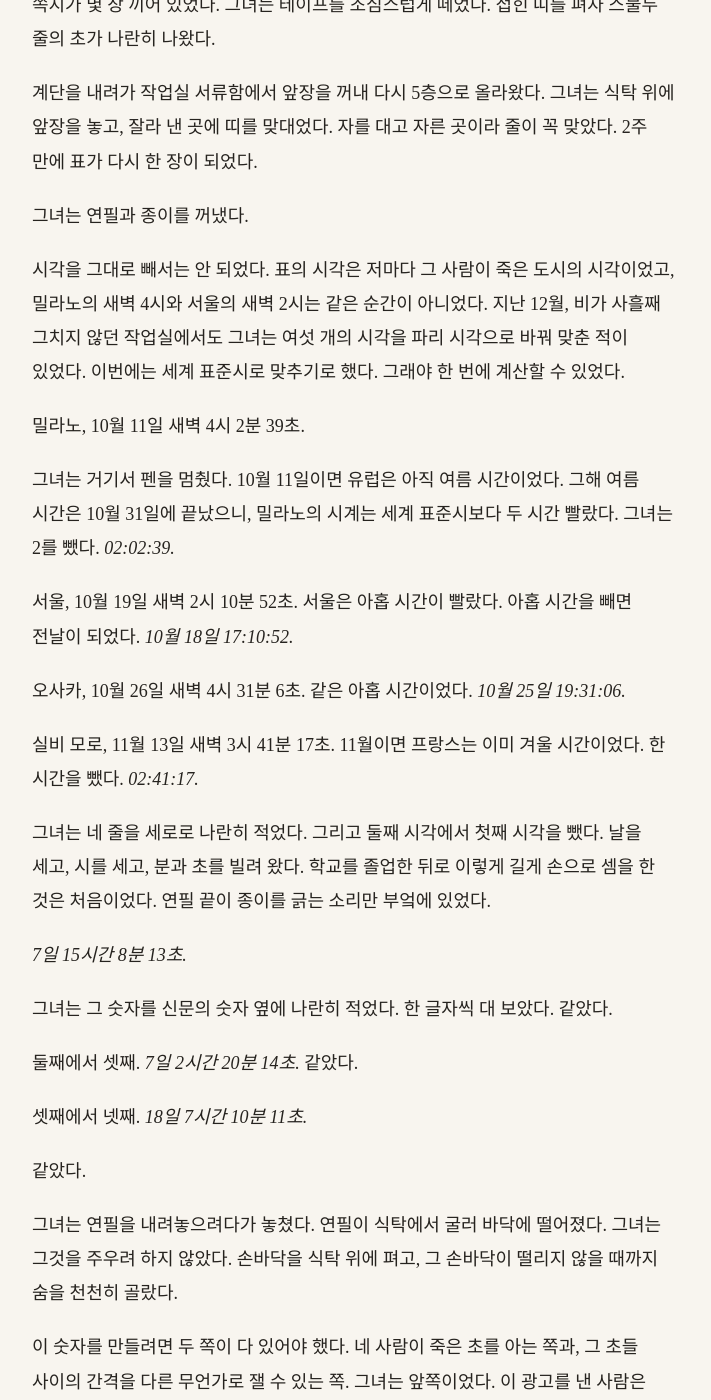
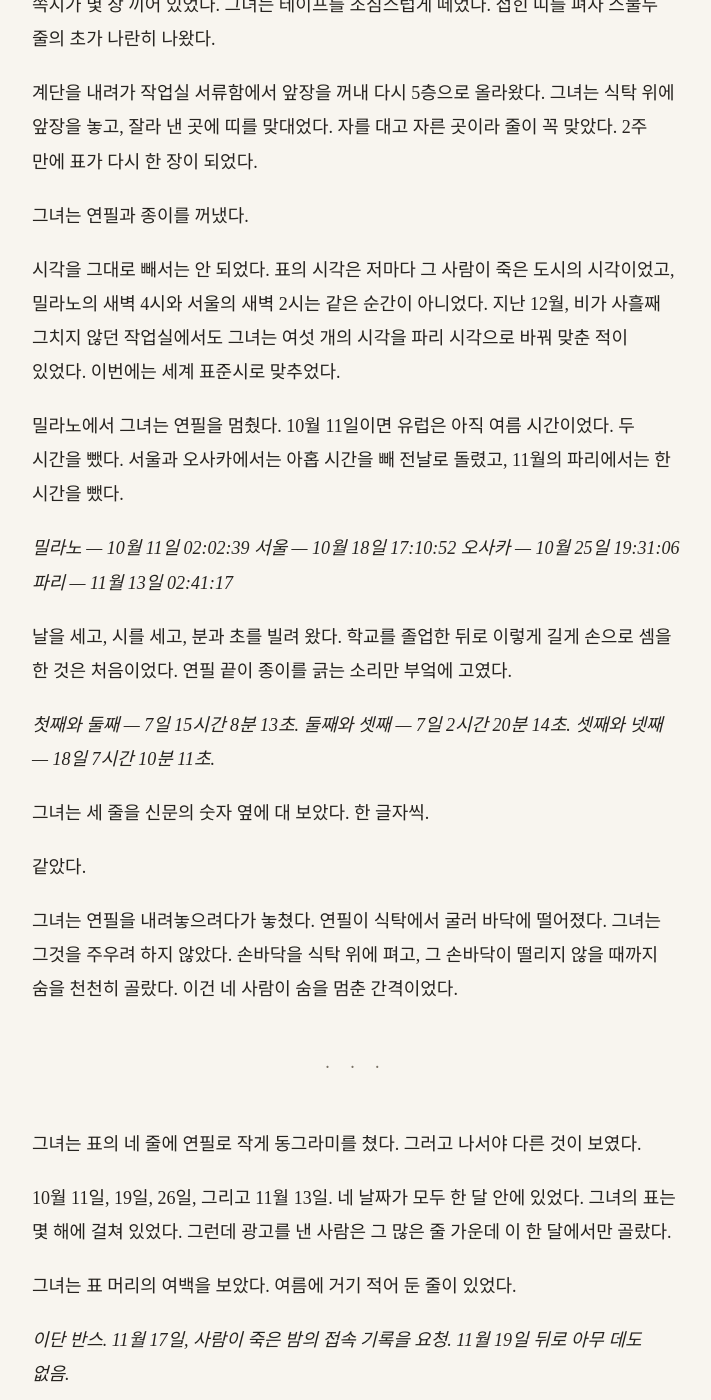
Before and after one commit to kangkkang/writer_s1_public, a Jekyll site: the page built from vol1/021.md, in a window 1280 px wide and 1400 px high, scrolled down 2056 px. Shown: the whole window, without its empty margins (284-995 px from the left). Built offline with Jekyll 4.4.1, drawn with Linux system fonts in a browser that asks for light colours; our own code applies the rules of GitHub Pages for plain Markdown files; some of the changed text lies outside the part shown.

Commit message:
Update from https://github.com/kangkkang/writer_s1/commit/0639c32322c35b53a23a48685a82c7b660963af3

```diff
--- a/vol1/021.md
+++ b/vol1/021.md
@@ -46,33 +46,26 @@
 
 그녀는 연필과 종이를 꺼냈다.
 
-시각을 그대로 빼서는 안 되었다. 표의 시각은 저마다 그 사람이 죽은 도시의 시각이었고, 밀라노의 새벽 4시와 서울의 새벽 2시는 같은 순간이 아니었다. 지난 12월, 비가 사흘째 그치지 않던 작업실에서도 그녀는 여섯 개의 시각을 파리 시각으로 바꿔 맞춘 적이 있었다. 이번에는 세계 표준시로 맞추기로 했다. 그래야 한 번에 계산할 수 있었다.
+시각을 그대로 빼서는 안 되었다. 표의 시각은 저마다 그 사람이 죽은 도시의 시각이었고, 밀라노의 새벽 4시와 서울의 새벽 2시는 같은 순간이 아니었다. 지난 12월, 비가 사흘째 그치지 않던 작업실에서도 그녀는 여섯 개의 시각을 파리 시각으로 바꿔 맞춘 적이 있었다. 이번에는 세계 표준시로 맞추었다.
 
-밀라노, 10월 11일 새벽 4시 2분 39초.
+밀라노에서 그녀는 연필을 멈췄다. 10월 11일이면 유럽은 아직 여름 시간이었다. 두 시간을 뺐다. 서울과 오사카에서는 아홉 시간을 빼 전날로 돌렸고, 11월의 파리에서는 한 시간을 뺐다.
 
-그녀는 거기서 펜을 멈췄다. 10월 11일이면 유럽은 아직 여름 시간이었다. 그해 여름 시간은 10월 31일에 끝났으니, 밀라노의 시계는 세계 표준시보다 두 시간 빨랐다. 그녀는 2를 뺐다. *02:02:39.*
+*밀라노 — 10월 11일 02:02:39*
+*서울 — 10월 18일 17:10:52*
+*오사카 — 10월 25일 19:31:06*
+*파리 — 11월 13일 02:41:17*
 
-서울, 10월 19일 새벽 2시 10분 52초. 서울은 아홉 시간이 빨랐다. 아홉 시간을 빼면 전날이 되었다. *10월 18일 17:10:52.*
+날을 세고, 시를 세고, 분과 초를 빌려 왔다. 학교를 졸업한 뒤로 이렇게 길게 손으로 셈을 한 것은 처음이었다. 연필 끝이 종이를 긁는 소리만 부엌에 고였다.
 
-오사카, 10월 26일 새벽 4시 31분 6초. 같은 아홉 시간이었다. *10월 25일 19:31:06.*
+*첫째와 둘째 — 7일 15시간 8분 13초.*
+*둘째와 셋째 — 7일 2시간 20분 14초.*
+*셋째와 넷째 — 18일 7시간 10분 11초.*
 
-실비 모로, 11월 13일 새벽 3시 41분 17초. 11월이면 프랑스는 이미 겨울 시간이었다. 한 시간을 뺐다. *02:41:17.*
-
-그녀는 네 줄을 세로로 나란히 적었다. 그리고 둘째 시각에서 첫째 시각을 뺐다. 날을 세고, 시를 세고, 분과 초를 빌려 왔다. 학교를 졸업한 뒤로 이렇게 길게 손으로 셈을 한 것은 처음이었다. 연필 끝이 종이를 긁는 소리만 부엌에 있었다.
-
-*7일 15시간 8분 13초.*
-
-그녀는 그 숫자를 신문의 숫자 옆에 나란히 적었다. 한 글자씩 대 보았다. 같았다.
-
-둘째에서 셋째. *7일 2시간 20분 14초.* 같았다.
-
-셋째에서 넷째. *18일 7시간 10분 11초.*
+그녀는 세 줄을 신문의 숫자 옆에 대 보았다. 한 글자씩.
 
 같았다.
 
-그녀는 연필을 내려놓으려다가 놓쳤다. 연필이 식탁에서 굴러 바닥에 떨어졌다. 그녀는 그것을 주우려 하지 않았다. 손바닥을 식탁 위에 펴고, 그 손바닥이 떨리지 않을 때까지 숨을 천천히 골랐다.
-
-이 숫자를 만들려면 두 쪽이 다 있어야 했다. 네 사람이 죽은 초를 아는 쪽과, 그 초들 사이의 간격을 다른 무언가로 잴 수 있는 쪽. 그녀는 앞쪽이었다. 이 광고를 낸 사람은 뒤쪽이거나, 둘 다를 가진 쪽이었다.
+그녀는 연필을 내려놓으려다가 놓쳤다. 연필이 식탁에서 굴러 바닥에 떨어졌다. 그녀는 그것을 주우려 하지 않았다. 손바닥을 식탁 위에 펴고, 그 손바닥이 떨리지 않을 때까지 숨을 천천히 골랐다. 이건 네 사람이 숨을 멈춘 간격이었다.
 
 ---
 
@@ -98,33 +91,25 @@
 
 ---
 
-이 숫자를 만들 수 있는 쪽은 둘이었다.
+이 숫자를 만들 수 있는 쪽은 둘뿐이었다.
 
-하나는 그 남자였다. 그가 밤의 접속 기록을 요청했다면, 그는 사람이 죽은 그 밤들에 무슨 일이 있었는지를 초까지 가지고 있을 것이었다. 그것이 무엇인지 그녀는 몰랐다. 그러나 그것이 그녀의 초와 맞아떨어진다면, 그는 그녀의 표의 다른 반쪽을 가진 사람이었다.
+1년 가까이 사라진 그 남자이거나, 그가 클리닉 서버에 남긴 요청을 통째로 쥐고 있는 쪽이거나. 그 남자라면 그는 그녀의 표의 다른 반쪽이었다. 서버를 가진 쪽이라면 두 반쪽을 다 가졌다. 죽은 사람들의 초를 적은 것도 그쪽의 기계였다.
 
-다른 하나는 그 요청이 있었다는 것을 아는 쪽이었다. 그 요청은 클리닉의 서버에 남아 있었다. 토마가 빼낸 종이 묶음의 맨 위 장도 그 서버에서 나온 것이었다. 그리고 죽은 사람들의 초는 클리닉의 기계가 기록했다. 그 기계와 그 서버를 가진 쪽이라면, 두 반쪽을 모두 가지고 있었다. 그쪽은 그녀가 알아보는지 보려고 광고를 낼 수 있었다.
-
-그녀는 그 생각을 한 번 더 따라갔다. 그쪽이라면 그녀의 집도 알았다. 새 수사관의 입에서 그녀의 주소가 먼저 나왔다.
+10월 19일, 새 수사관은 그녀가 어디에도 적지 않은 5층을 먼저 입에 올렸다. 그 2주 뒤에, 1년 가까이 아무 소식이 없던 숫자가 신문 맨 뒤에 나타났다. 톱니가 너무 매끄럽게 맞물렸다.
 
 *나를 없애려면 벌써 없앴을 거야. 그런데도 떠본다면, 그들이 찾는 건 내가 아니야. 내가 닿을 누군가야.*
 
-그리고 날짜가 있었다.
-
-10월 19일, 새 수사관은 그녀가 어디에도 적지 않은 5층을 먼저 말했다. 그 2주 뒤에 이 광고가 나왔다. 1년 가까이 아무 소식이 없던 사람이, 하필 그들이 그녀의 집을 안 지 2주 만에 나타난 것이었다.
-
-*너무 잘 맞아.*
-
-그녀는 그것이 기자의 의심이라는 것을 알았다. 맞아떨어지는 것을 먼저 의심하는 버릇이었다. 그 버릇이 그녀를 11년 동안 지켰다. 그러나 그 버릇이 사람을 지키지 못한 적이 한 번 있었다. 생클루에서 그녀는 토마를 믿지 않고 세 시간을 걸으며 뒤를 살폈다. 그래도 그날 새벽 테라스로 걸어 나가 죽은 것은 토마였다.
+맞아떨어지는 것을 먼저 의심하는 버릇이 그녀를 11년 동안 지켰다. 그러나 생클루에서 그녀가 토마를 믿지 않고 세 시간을 걸으며 뒤를 살피는 사이, 그날 새벽 테라스로 걸어 나가 죽은 것은 토마였다.
 
 이번에 테라스로 걸어 나가는 사람은 그녀일 수 있었다.
 
 *이 난에 같은 방식으로 답해 주십시오.*
 
-같은 방식이라면, 그녀도 숫자로, 그녀가 가진 초 가운데 광고에 없는 것으로 답해야 했다. 그런 답은 그녀가 무엇을 가졌는지를 신문 맨 뒤에 내보이는 것이었다. 그 남자가 읽는다면 그는 그녀를 찾아오겠지만, 다른 쪽이 읽는다면 그녀가 무엇을 쥐고 있는지를 그들도 알게 될 것이었다. 그들이 아직 모르는 것은 그것 하나뿐이었다. 그들은 그녀의 이름과 집과 파일을 알았지만, 그녀가 가진 초는 몰랐다. 그 초는 망 밖의 종이에만 있었다.
+같은 방식으로 답하는 것은 그녀가 가진 초를 신문 맨 뒤에 펼쳐 보이는 일이었다. 그들은 그녀의 이름과 집과 파일을 알았지만, 그녀가 가진 초는 몰랐다. 그 초는 망 밖의 종이에만 있었다.
 
 그녀는 식탁으로 돌아와 표를 다시 두 조각으로 나누었다.
 
-답하지 않기로 했다. 알아보는 것과 믿는 것은 달랐다.
+답하지 않기로 했다. 알아보았으나, 믿을 수는 없었다.
 
 ---
 
@@ -170,9 +155,16 @@
 
 오후에 그녀는 바스티유에서 먼 동네, 동쪽 끝의 작은 카페에 앉았다. 처음 가 보는 곳이었다. 카페의 무료 무선망에 금 간 휴대전화를 붙였다. 그리고 사후 전송 서비스 하나에 익명 계정을 만들었다. 정해 둔 날짜까지 주인이 확인 버튼을 누르지 않으면, 넣어 둔 것을 지정한 사람에게 대신 보내 주는 서비스였다. 오래 아픈 사람들, 혼자 사는 노인들, 그리고 그녀 같은 사람들이 쓰는 것이었다.
 
-그녀는 화장실에서 표의 두 조각을 꺼내 식탁 대신 세면대 옆 선반 위에 맞대어 놓았다. 휴대전화로 사진을 찍었다. 앞장과 띠가 한 장의 사진에 함께 들어갔다. 3주 동안 따로 숨겨 온 두 조각이 처음으로 망 위에서 다시 한 장이 되었다. 그녀는 그것을 알면서 올렸다.
+그녀는 화장실 문을 잠갔다. 좁은 화장실에 락스 냄새가 났다. 표의 두 조각을 세면대 옆 선반 위에 맞대어 놓았다. 자를 대고 자른 단면이 맞물리자 스물두 줄의 이름과 초가 다시 한 장이 되었다. 금 간 화면 너머로 종이가 비쳤다.
 
-받는 사람 칸에 그녀는 로셰의 주소를 적었다. 확인 주기는 30일로 했다. 30일 동안 그녀가 확인하지 않으면, 이 사진과 짧은 글 하나가 로셰에게 갈 것이었다. 글에는 이렇게 적었다.
+찰칵.
+
+망 밖에만 있던 초가 처음으로 망 위에 올라갔다. 그녀는 그것을 알면서 올렸다. 등줄기가 서늘했다.
+
+*받는 사람: 앙투안 로셰*
+*확인 주기: 30일*
+
+30일 동안 그녀가 확인하지 않으면, 이 사진과 짧은 글 하나가 로셰에게 갈 것이었다. 글에는 이렇게 적었다.
 
 *앙투안, 이건 스물두 명이 죽은 초예요. 이것만으로는 아무것도 증명하지 못해요. 이걸 다른 반쪽과 맞춰 볼 사람이 언젠가 나타나면, 그 사람에게 주세요. 미안해요. 말하지 말라고 했는데.*
 
```
